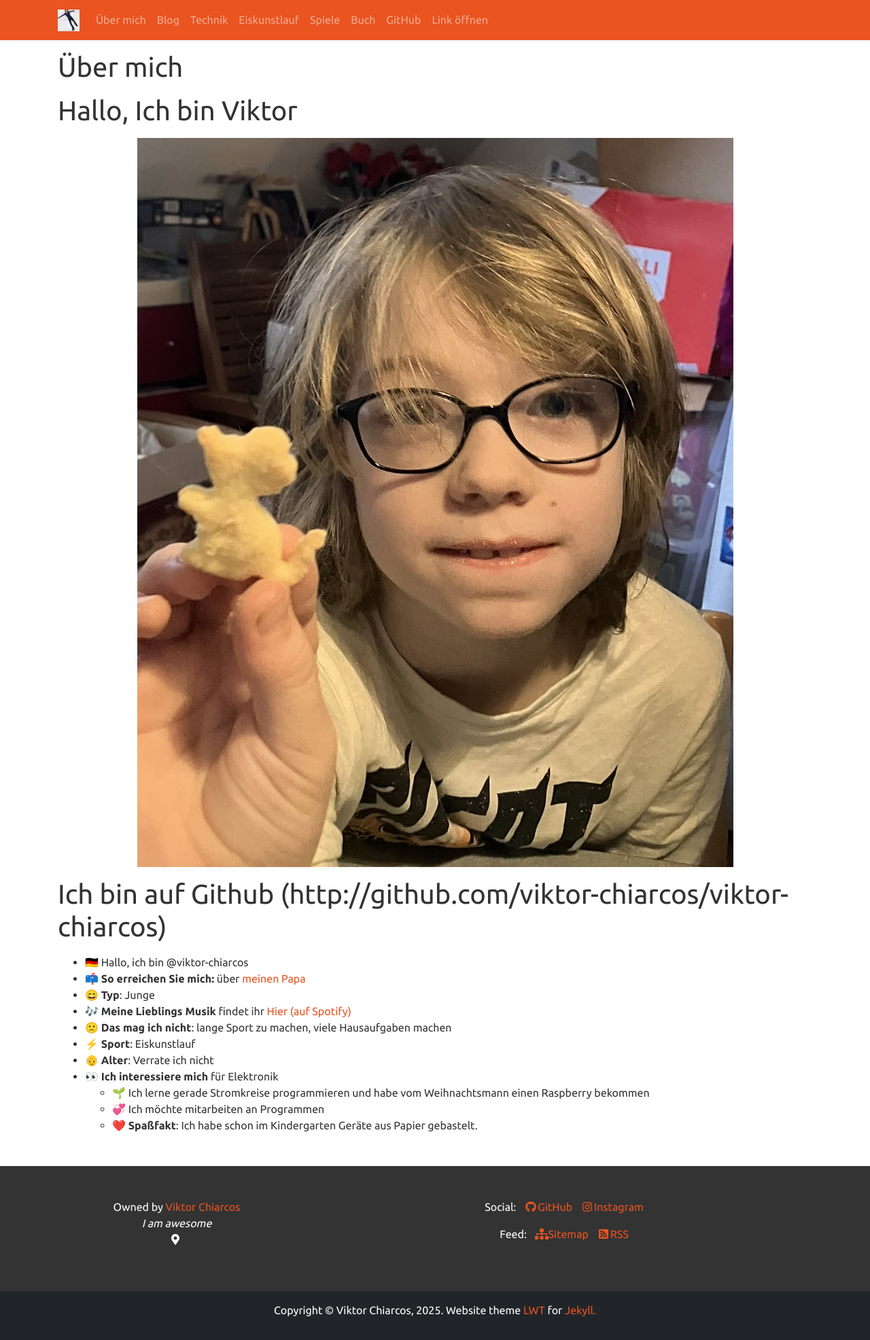
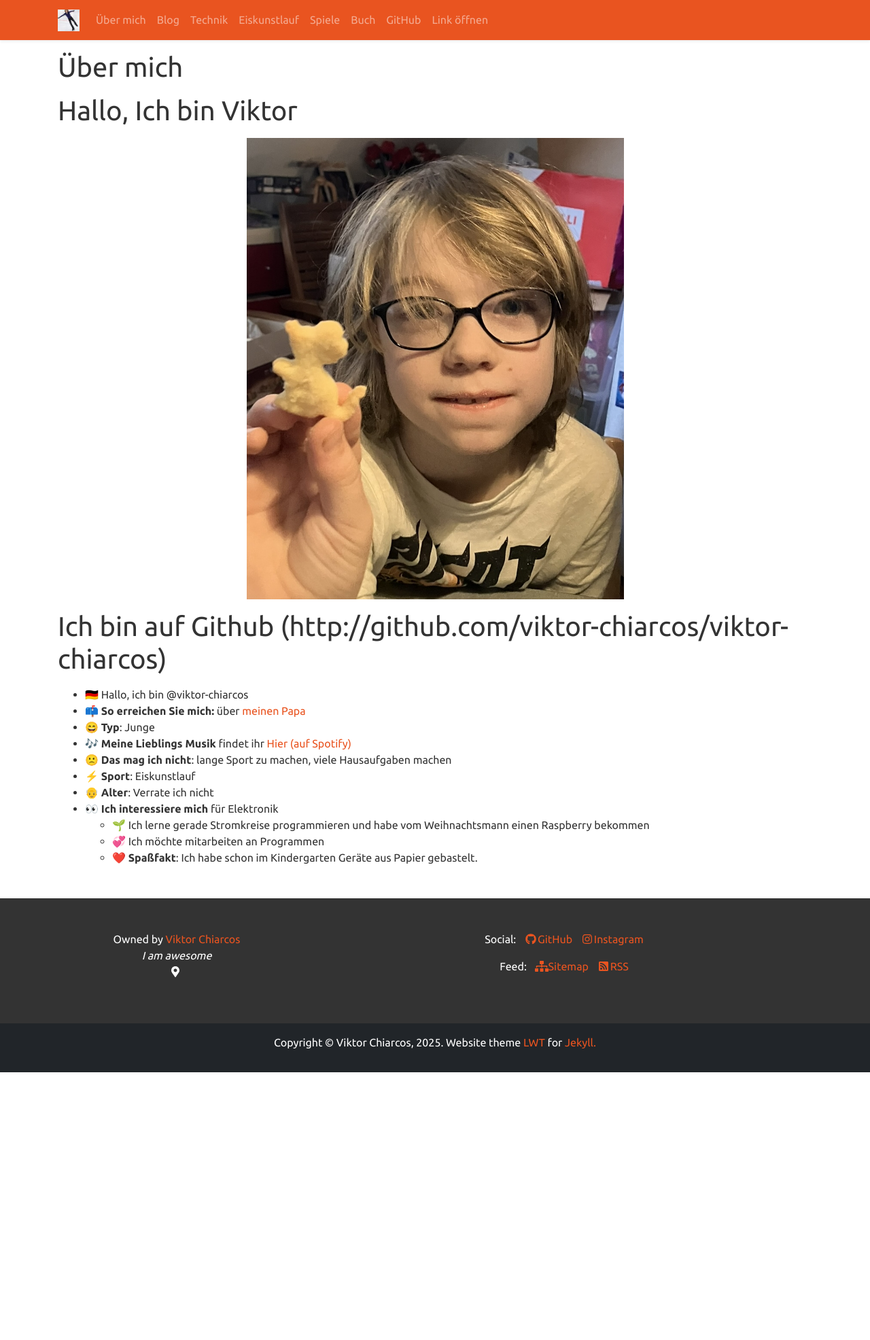
Before and after one commit to viktor-chiarcos/viktor-chiarcos.github.io, a Jekyll site: the page built from _pages/about.md, in a window 1280 px wide. Shown: the whole page at 68% size. Built offline with Jekyll 4.4.1, drawn with Linux system fonts in a browser that asks for light colours; after the commit the page ends 1578 px from its top, so only the background shows below that.

Commit message:
zentriert und skaliert

```diff
--- a/_pages/about.md
+++ b/_pages/about.md
@@ -9,7 +9,7 @@
 
 <!-- mit automatischer skalierung -->
 <div style="text-align: center;">
-	<img src="../Entwurf/VIKTOR-WEBBILD.jpg" alt="Bild: Das bin ich" style="height: 75%;" />
+	<img src="../Entwurf/VIKTOR-WEBBILD.jpg" alt="Bild: Das bin ich" style="width: 50%;" />
 </div>
 
 <!--
```
